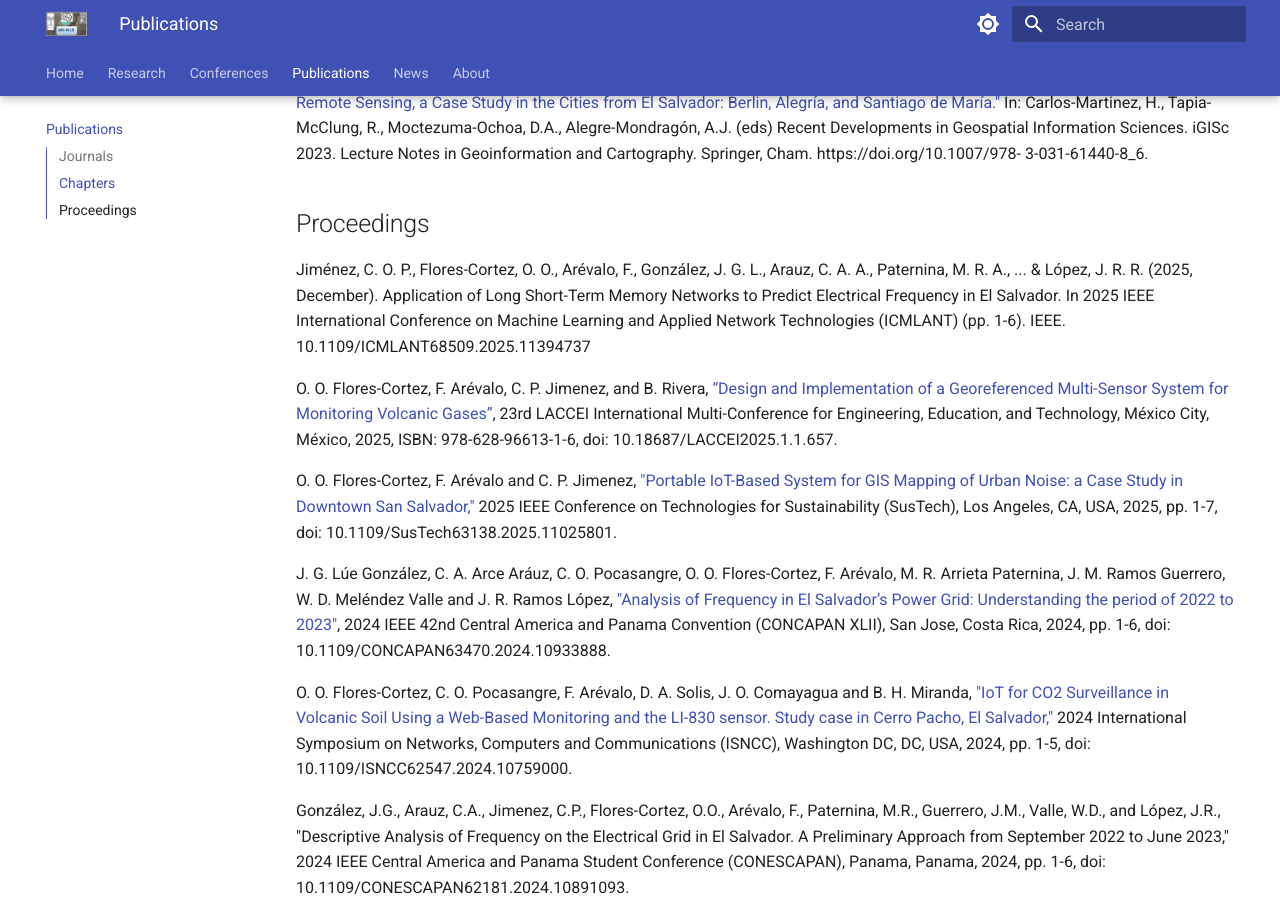
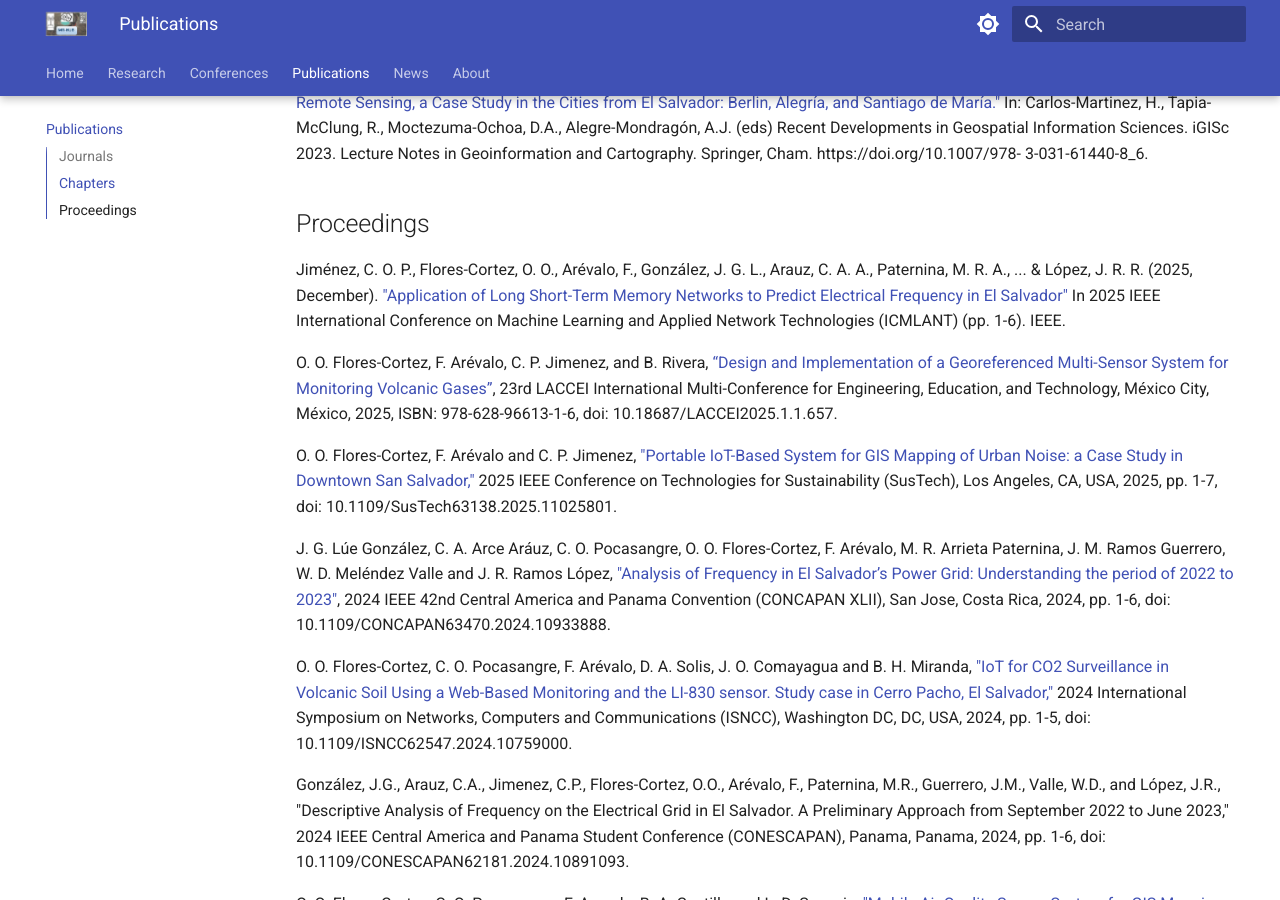
Before and after one commit to multiRH/MR-HUB, an MkDocs documentation site: the page built from docs/publication_list.md, in a window 1280 px wide and 900 px high, scrolled down 712 px. Built offline with MkDocs 1.6.1 and Material for MkDocs 9.7.7, drawn with Linux system fonts in a browser that asks for light colours.

Commit message:
Update publication_list.md

```diff
--- a/docs/publication_list.md
+++ b/docs/publication_list.md
@@ -36,7 +36,7 @@
 
 ## Proceedings
 
-Jiménez, C. O. P., Flores-Cortez, O. O., Arévalo, F., González, J. G. L., Arauz, C. A. A., Paternina, M. R. A., ... & López, J. R. R. (2025, December). Application of Long Short-Term Memory Networks to Predict Electrical Frequency in El Salvador. In 2025 IEEE International Conference on Machine Learning and Applied Network Technologies (ICMLANT) (pp. 1-6). IEEE. 10.1109/ICMLANT68509.2025.11394737
+Jiménez, C. O. P., Flores-Cortez, O. O., Arévalo, F., González, J. G. L., Arauz, C. A. A., Paternina, M. R. A., ... & López, J. R. R. (2025, December). ["Application of Long Short-Term Memory Networks to Predict Electrical Frequency in El Salvador"](10.1109/ICMLANT68509.2025.11394737) In 2025 IEEE International Conference on Machine Learning and Applied Network Technologies (ICMLANT) (pp. 1-6). IEEE.
 
 O. O. Flores-Cortez, F. Arévalo, C. P. Jimenez, and B. Rivera,
 [“Design and Implementation of a Georeferenced Multi-Sensor System for Monitoring
```
